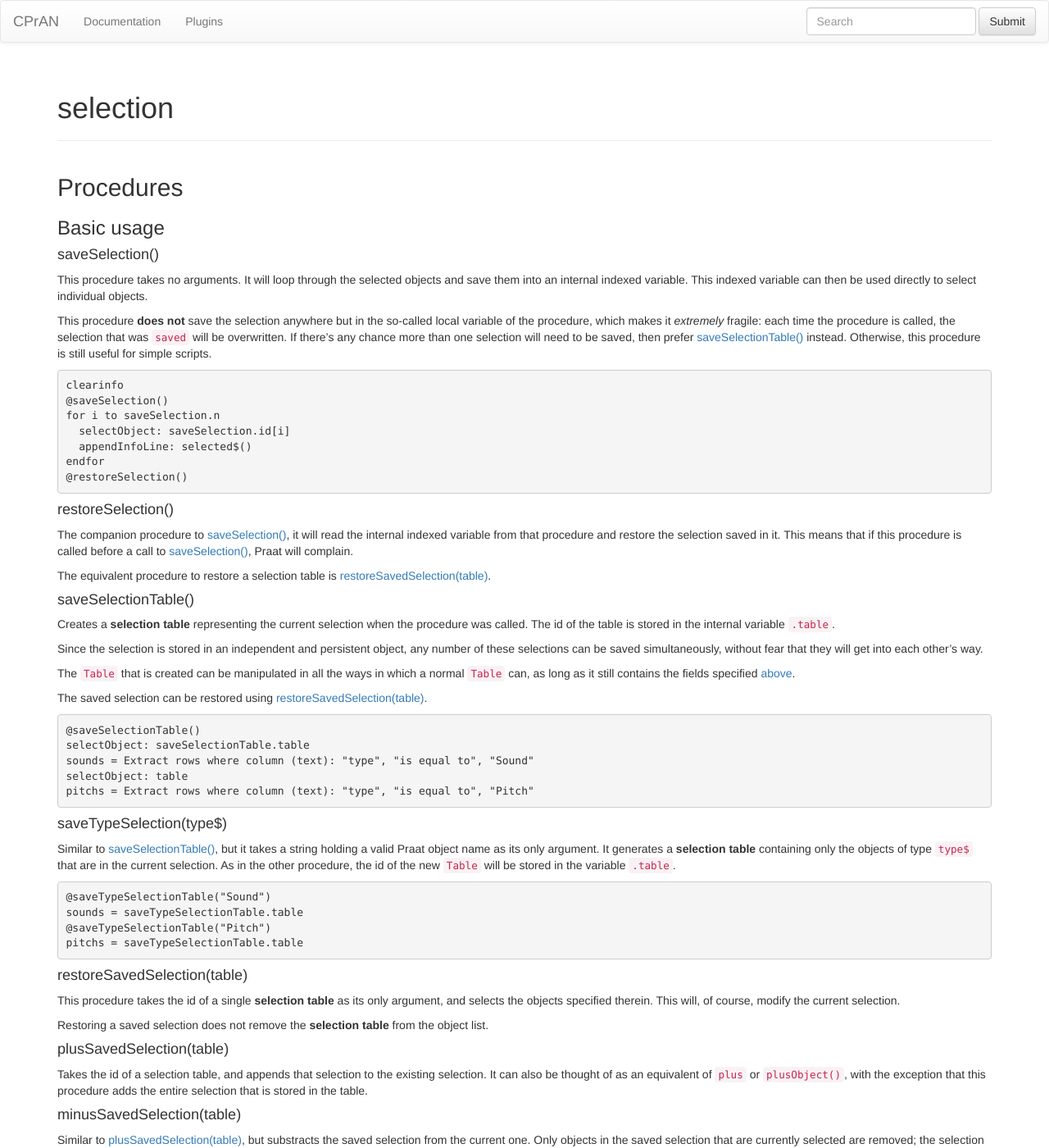
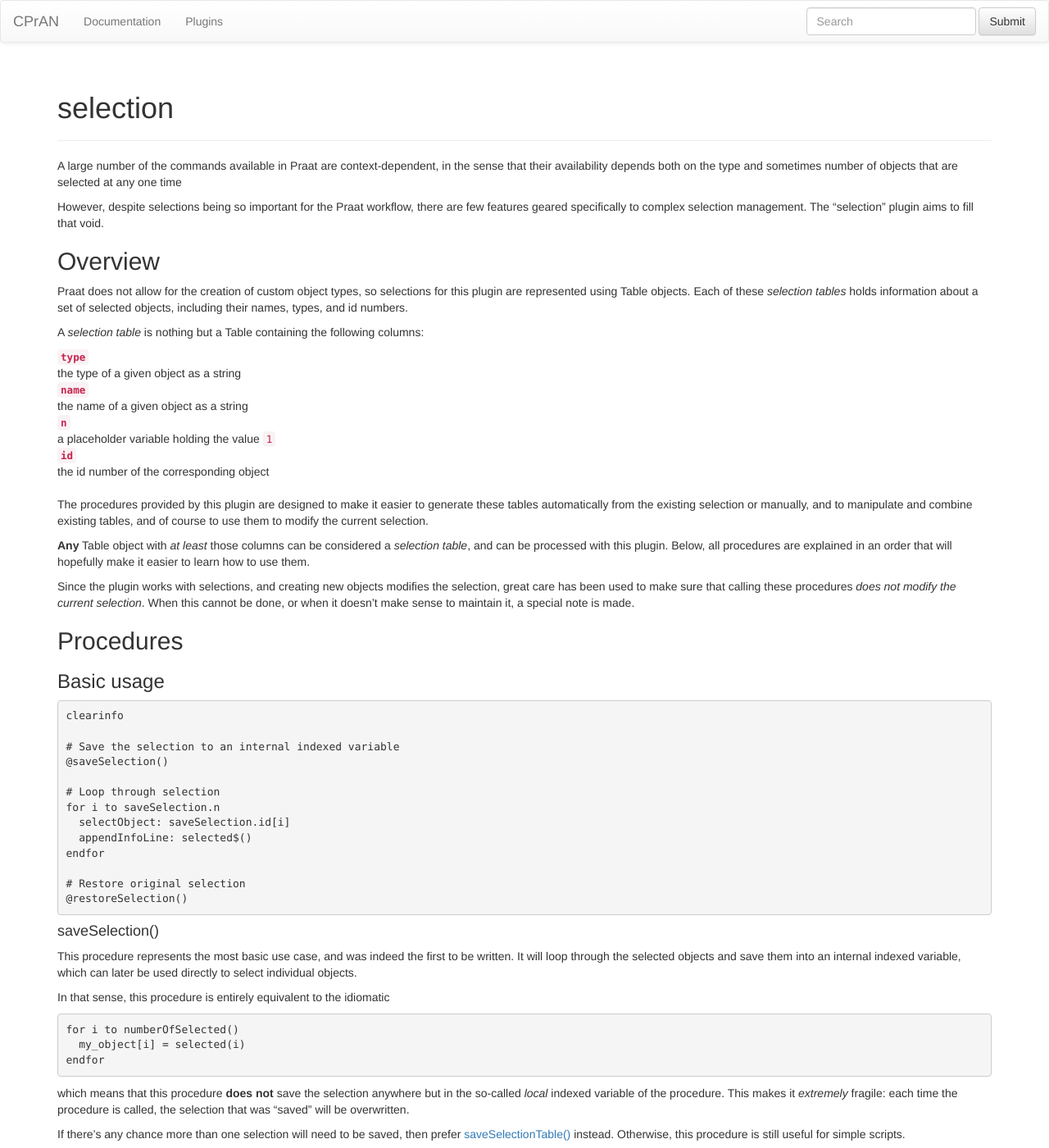
Before and after one commit to jjatria/cpran-www, a Jekyll site: the page built from docs/plugins/selection/index.md, in a window 1280 px wide and 1400 px high. Shown: the whole window at 82% size. Built offline with Jekyll 4.4.1, drawn with Linux system fonts in a browser that asks for light colours; nearby versions of some CDN libraries; library files that are not in the unit come from our copies; comment, search, counter and statistics services are not loaded; some of the changed text lies outside the part shown.

Commit message:
Added documentation for selection

```diff
--- a/docs/plugins/selection/index.md
+++ b/docs/plugins/selection/index.md
@@ -5,91 +5,147 @@ title: selection
 ---
 {% include JB/setup %}
 
+A large number of the commands available in Praat are context-dependent, in the
+sense that their availability depends both on the type and sometimes number of
+objects that are selected at any one time
+
+However, despite selections being so important for the Praat workflow, there are
+few features geared specifically to complex selection management. The
+"selection" plugin aims to fill that void.
+
+## Overview
+
+Praat does not allow for the creation of custom object types, so selections for
+this plugin are represented using Table objects. Each of these _selection
+tables_ holds information about a set of selected objects, including their
+names, types, and id numbers.
+
+A _selection table_ is nothing but a Table containing the following columns:
+
+`type`
+  : the type of a given object as a string
+
+`name`
+  : the name of a given object as a string
+
+`n`
+  : a placeholder variable holding the value `1`
+
+`id`
+  : the id number of the corresponding object
+
+The procedures provided by this plugin are designed to make it easier to
+generate these tables automatically from the existing selection or manually, and
+to manipulate and combine existing tables, and of course to use them to modify
+the current selection.
+
+**Any** Table object with _at least_ those columns can be considered a
+_selection table_, and can be processed with this plugin. Below, all procedures
+are explained in an order that will hopefully make it easier to learn how to use
+them.
+
+Since the plugin works with selections, and creating new objects modifies the
+selection, great care has been used to make sure that calling these procedures
+_does not modify the current selection_. When this cannot be done, or when it
+doesn't make sense to maintain it, a special note is made.
+
+
 ## Procedures
 
 ### Basic usage
 
+    clearinfo
+
+    # Save the selection to an internal indexed variable
+    @saveSelection()
+
+    # Loop through selection
+    for i to saveSelection.n
+      selectObject: saveSelection.id[i]
+      appendInfoLine: selected$()
+    endfor
+
+    # Restore original selection
+    @restoreSelection()
+
 #### saveSelection()
 
-This procedure takes no arguments. It will loop through the selected objects and
-save them into an internal indexed variable. This indexed variable can then be
-used directly to select individual objects.
+This procedure represents the most basic use case, and was indeed the first to
+be written. It will loop through the selected objects and save them into an
+internal indexed variable, which can later be used directly to select individual
+objects.
 
-This procedure **does not** save the selection anywhere but in the so-called
-local variable of the procedure, which makes it _extremely_ fragile: each time
-the procedure is called, the selection that was `saved` will be overwritten. If
-there's any chance more than one selection will need to be saved, then prefer
+In that sense, this procedure is entirely equivalent to the idiomatic
+
+    for i to numberOfSelected()
+      my_object[i] = selected(i)
+    endfor
+
+which means that this procedure **does not** save the selection anywhere but in
+the so-called _local_ indexed variable of the procedure. This makes it
+_extremely_ fragile: each time the procedure is called, the selection that was
+"saved" will be overwritten.
+
+If there's any chance more than one selection will need to be saved, then prefer
 [saveSelectionTable()](#saveselectiontable) instead. Otherwise, this procedure
 is still useful for simple scripts.
 
-~~~~
-clearinfo
-@saveSelection()
-for i to saveSelection.n
-  selectObject: saveSelection.id[i]
-  appendInfoLine: selected$()
-endfor
-@restoreSelection()
-~~~~
+### Using selection tables
 
 #### restoreSelection()
 
 The companion procedure to [saveSelection()](#saveselection), it will read the
-internal  indexed variable from that procedure and restore the selection saved
-in it. This means that if this procedure is called before a call to
-[saveSelection()](#saveselection), Praat will complain.
+internal indexed variable from that procedure and restore the selection saved
+in it. Do not call this procedure before a call before
+[saveSelection()](#saveselection) has been called!
 
 The equivalent procedure to restore a selection table is
 [restoreSavedSelection(table)](#restoresavedselection).
 
 #### saveSelectionTable()
 
-Creates a **selection table** representing the current selection when the
+Creates a selection table representing the selection that was active when the
 procedure was called. The id of the table is stored in the internal variable
 `.table`.
 
 Since the selection is stored in an independent and persistent object, any
 number of these selections can be saved simultaneously, without fear that they
-will get into each other's way.
+will get in each other's way.
 
-The `Table` that is created can be manipulated in all the ways in which a normal
-`Table` can, as long as it still contains the fields specified
-[above]({{ BASE_PATH }}/plugins/selection#overview).
+The Table that is created can be manipulated in all the ways in which a normal
+Table can, as long as it still contains the fields specified [above](#overview).
 
 The saved selection can be restored using
 [restoreSavedSelection(table)](#restoresavedselection).
 
-~~~~
-@saveSelectionTable()
-selectObject: saveSelectionTable.table
-sounds = Extract rows where column (text): "type", "is equal to", "Sound"
-selectObject: table
-pitchs = Extract rows where column (text): "type", "is equal to", "Pitch"
-~~~~
+    @saveSelectionTable()
+    selectObject: saveSelectionTable.table
+    sounds = Extract rows where column (text): "type", "is equal to", "Sound"
+    selectObject: table
+    pitchs = Extract rows where column (text): "type", "is equal to", "Pitch"
 
 #### saveTypeSelection(type$)
 
 Similar to [saveSelectionTable()](#saveselectiontable), but it takes a string
-holding a valid Praat object name as its only argument. It generates a
-**selection table**  containing only the objects of type `type$` that are in the
-current selection. As in the other procedure, the id of the new `Table` will be
-stored in the variable `.table`.
+holding the name of a valid Praat object type as its only argument. It generates
+a selection table containing only the objects of type `type$` that are in the
+current selection. As in [saveSelectionTable()](#saveselectiontable), the id of
+the new Table will be stored in the variable `.table`.
 
-~~~~
-@saveTypeSelectionTable("Sound")
-sounds = saveTypeSelectionTable.table
-@saveTypeSelectionTable("Pitch")
-pitchs = saveTypeSelectionTable.table
-~~~~
+    @saveTypeSelectionTable("Sound")
+    sounds = saveTypeSelectionTable.table
+    @saveTypeSelectionTable("Pitch")
+    pitchs = saveTypeSelectionTable.table
 
 #### restoreSavedSelection(table)
 
-This procedure takes the id of a single **selection table** as its only
-argument, and selects the objects specified therein. This will, of course,
-modify the current selection.
+This procedure takes the id of a single selection table as its only argument,
+and selects the objects specified therein. This will, of course, modify the
+current selection.
 
-Restoring a saved selection does not remove the **selection table** from the
-object list.
+Restoring a saved selection does not remove the selection table from the object
+list. You may want to use [selectSelectionTables()](#selectselectiontables) to
+make it easier to manage the selection tables that have been created.
 
 #### plusSavedSelection(table)
 
@@ -98,12 +154,15 @@ selection. It can also be thought of as an equivalent of `plus` or
 `plusObject()`, with the exception that this procedure adds the entire selection
 that is stored in the table.
 
+The new selection will not contain the selection table with the id in `table`
+(unless the selection table contains itself).
+
 #### minusSavedSelection(table)
 
-Similar to [plusSavedSelection(table)](#plusSavedSelection), but substracts
+Similar to [plusSavedSelection(table)](#plusSavedSelection), this substracts
 the saved selection from the current one. Only objects in the saved selection
-that are currently selected are removed; the selection table may contain other
-objects, which will be ignored.
+that are currently selected are removed; objects that are in the selection but
+are not selected will be ignored.
 
 ### Creating selections from scratch
 
@@ -120,7 +179,7 @@ The id of the generated table is stored in the `.table` variable.
 
 #### createSelectionTable(rows)
 
-This procedure takes a single number as its argument and creates a blank
+This procedure takes a single number as its argument and creates an empty
 selection table, with as many empty entries as indicated in it. This is useful
 for procedurally generating new collections of objects.
 
@@ -128,12 +187,12 @@ The id of the generated table is stored in the `.table` variable.
 
 #### addToSelectionTable(table, id)
 
-Takes the id of a **selection table** and that of an object to add to it. The
+Takes the id of a selection table and that of an object to add to the table. The
 object id will only be added to the table if it points to an existing object and
 if the object is not in the list initially (so there's no fear of adding the
 same object more than once).
 
-The modification of the table is done inline; no new `Table` object is created
+The modification of the table is done inline; no new Table object is created
 in the process.
 
 It is the equivalent of `plus` or `plusObject()` in the standard Praat toolkit,
@@ -141,11 +200,11 @@ but for saved selections.
 
 #### removeFromSelectionTable(table, id)
 
-Takes the id of a **selection table** and that of an object to remove from it.
-The id will only be removed if it is contained in the table; otherwise, the
-procedure does nothing.
+Takes the id of a selection table and that of an object to remove from the
+table. The id will only be removed if it is contained in the table; otherwise,
+the procedure does nothing.
 
-The modification of the table is done inline; no new `Table` object is created
+The modification of the table is done inline; no new Table object is created
 in the process.
 
 It is the equivalent of `minus` or `minusObject()` in the standard Praat
@@ -155,19 +214,20 @@ toolkit, but for saved selections.
 
 #### clearSelection()
 
-Deselects all selected objects.
+Deselects all selected objects. This is entirely equivalent to
+
+    nocheck selecteObject: undefined
 
 #### getId(table, index)
 
-Given the id of a selection table, and a valid row number, the procedure gets
-the id number of the object specified in that row.
-
-The id is stored in the internal `.id` variable.
+Given the id of a selection table, and a valid row number, this procedure gets
+the id number of the object specified in that row.and stores it in the internal
+`.id` variable.
 
 #### selectSelectionTables()
 
-Selects all the **selection tables** that exist in the Object list. This will
-include any `Table` object that fits the definition stated above, so use with
+Selects all the selection tables that exist in the Object list. This will
+include any Table object that fits the definition stated above, so use with
 care.
 
 This procedure modifies the current selection.
@@ -176,10 +236,8 @@ The main use of this procedure is to facilitate clean up after many selection
 tables have been generated. Thanks to it, getting rid of the tables themselves
 is accomplished in two simple lines:
 
-~~~~
-@selectSelectionTables()
-Remove
-~~~~
+    @selectSelectionTables()
+    Remove
 
 #### selectType(type$)
 
```
